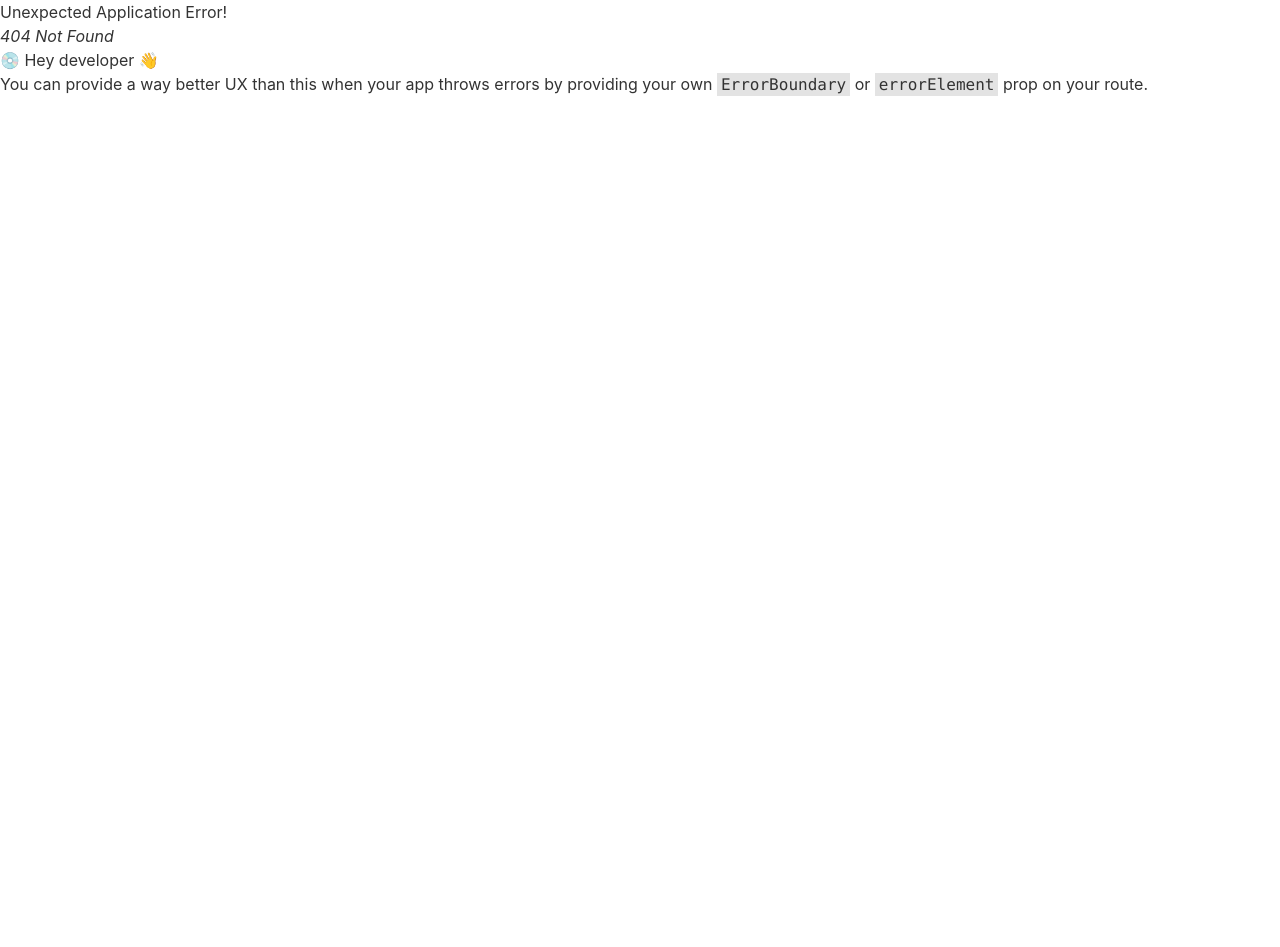
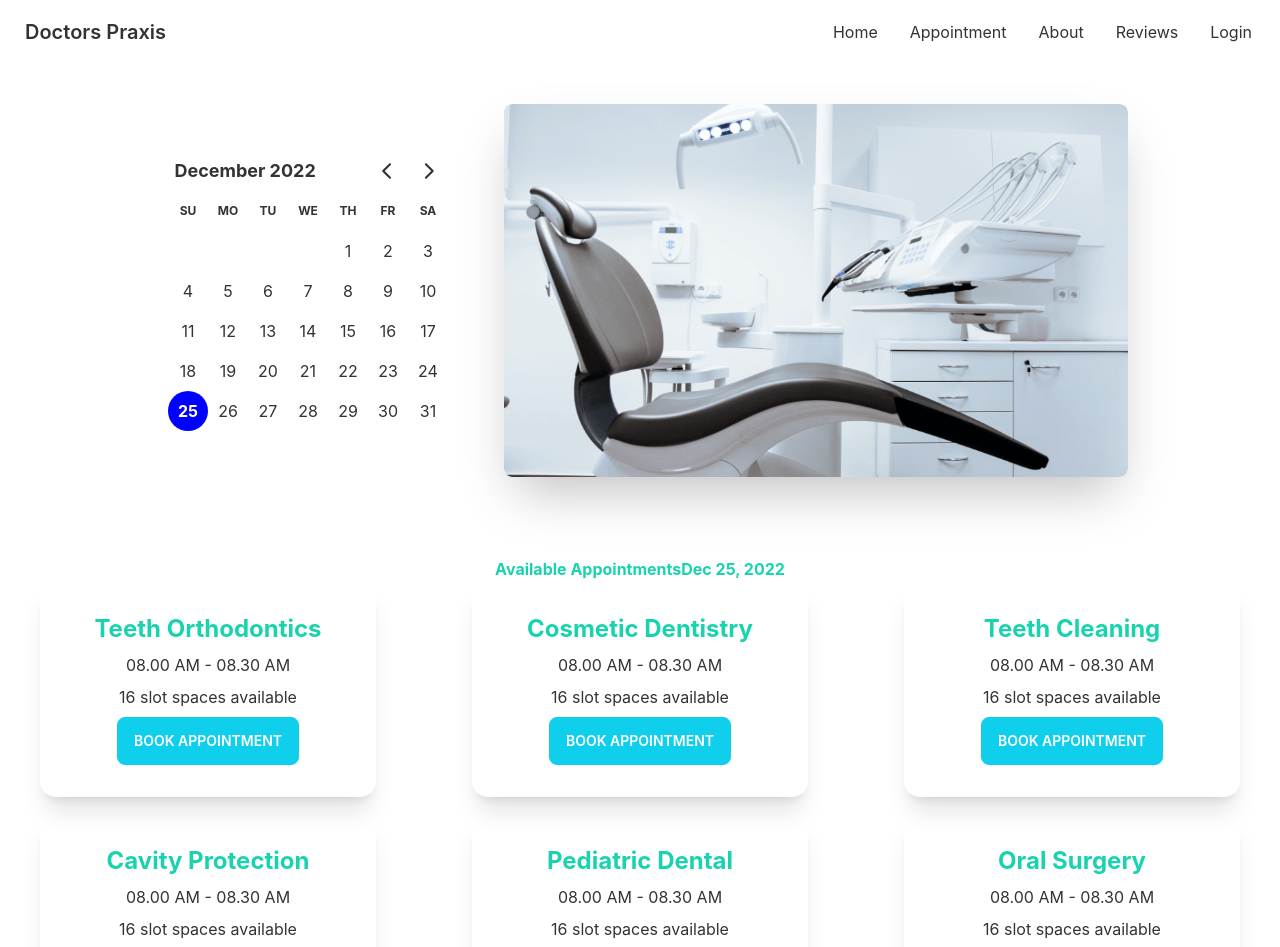
Before and after one commit to mahmudul1024/Doctor_new, a React (Create React App) app: page /appointment in a window 1280 px wide. Before the commit this address had no page. Shown: the top 947 px of the page. Before the commit the page ends 800 px from the top, so only its background shows below. Built offline with nearby package versions, Linux system fonts and the light colour scheme.

Commit message:
appointment page done

```diff
--- a/package.json
+++ b/package.json
@@ -7,7 +7,9 @@
     "@testing-library/react": "^13.4.0",
     "@testing-library/user-event": "^13.5.0",
     "daisyui": "^2.46.0",
+    "date-fns": "^2.29.3",
     "react": "^18.2.0",
+    "react-day-picker": "^8.4.1",
     "react-dom": "^18.2.0",
     "react-scripts": "5.0.1",
     "web-vitals": "^2.1.4"
--- /dev/null
+++ b/public/AppointmentOptions.json
@@ -0,0 +1,133 @@
+[
+    {
+      "_id": 1,
+      "name": "Teeth Orthodontics",
+      "slots": [
+        "08.00 AM - 08.30 AM",
+        "08.30 AM - 09.00 AM",
+        "09.00 AM - 9.30 AM",
+        "09.30 AM - 10.00 AM",
+        "10.00 AM - 10.30 AM",
+        "10.30 AM - 11.00 AM",
+        "11.00 AM - 11.30 AM",
+        "11.30 AM - 12.00 AM",
+        "1.00 PM - 1.30 PM",
+        "1.30 PM - 2.00 PM",
+        "2.00 PM - 2.30 PM",
+        "2.30 PM - 3.00 PM",
+        "3.00 PM - 3.30 PM",
+        "3.30 PM - 4.00 PM",
+        "4.00 PM - 4.30 PM",
+        "4.30 PM - 5.00 PM"
+      ]
+    },
+    {
+      "_id": 2,
+      "name": "Cosmetic Dentistry",
+      "slots": [
+        "08.00 AM - 08.30 AM",
+        "08.30 AM - 09.00 AM",
+        "09.00 AM - 9.30 AM",
+        "09.30 AM - 10.00 AM",
+        "10.00 AM - 10.30 AM",
+        "10.30 AM - 11.00 AM",
+        "11.00 AM - 11.30 AM",
+        "11.30 AM - 12.00 AM",
+        "1.00 PM - 1.30 PM",
+        "1.30 PM - 2.00 PM",
+        "2.00 PM - 2.30 PM",
+        "2.30 PM - 3.00 PM",
+        "3.00 PM - 3.30 PM",
+        "3.30 PM - 4.00 PM",
+        "4.00 PM - 4.30 PM",
+        "4.30 PM - 5.00 PM"
+      ]
+    },
+    {
+      "_id": 3,
+      "name": "Teeth Cleaning",
+      "slots": [
+        "08.00 AM - 08.30 AM",
+        "08.30 AM - 09.00 AM",
+        "09.00 AM - 9.30 AM",
+        "09.30 AM - 10.00 AM",
+        "10.00 AM - 10.30 AM",
+        "10.30 AM - 11.00 AM",
+        "11.00 AM - 11.30 AM",
+        "11.30 AM - 12.00 AM",
+        "1.00 PM - 1.30 PM",
+        "1.30 PM - 2.00 PM",
+        "2.00 PM - 2.30 PM",
+        "2.30 PM - 3.00 PM",
+        "3.00 PM - 3.30 PM",
+        "3.30 PM - 4.00 PM",
+        "4.00 PM - 4.30 PM",
+        "4.30 PM - 5.00 PM"
+      ]
+    },
+    {
+      "_id": 4,
+      "name": "Cavity Protection",
+      "slots": [
+        "08.00 AM - 08.30 AM",
+        "08.30 AM - 09.00 AM",
+        "09.00 AM - 9.30 AM",
+        "09.30 AM - 10.00 AM",
+        "10.00 AM - 10.30 AM",
+        "10.30 AM - 11.00 AM",
+        "11.00 AM - 11.30 AM",
+        "11.30 AM - 12.00 AM",
+        "1.00 PM - 1.30 PM",
+        "1.30 PM - 2.00 PM",
+        "2.00 PM - 2.30 PM",
+        "2.30 PM - 3.00 PM",
+        "3.00 PM - 3.30 PM",
+        "3.30 PM - 4.00 PM",
+        "4.00 PM - 4.30 PM",
+        "4.30 PM - 5.00 PM"
+      ]
+    },
+    {
+      "name": "Pediatric Dental",
+      "slots": [
+        "08.00 AM - 08.30 AM",
+        "08.30 AM - 09.00 AM",
+        "09.00 AM - 9.30 AM",
+        "09.30 AM - 10.00 AM",
+        "10.00 AM - 10.30 AM",
+        "10.30 AM - 11.00 AM",
+        "11.00 AM - 11.30 AM",
+        "11.30 AM - 12.00 AM",
+        "1.00 PM - 1.30 PM",
+        "1.30 PM - 2.00 PM",
+        "2.00 PM - 2.30 PM",
+        "2.30 PM - 3.00 PM",
+        "3.00 PM - 3.30 PM",
+        "3.30 PM - 4.00 PM",
+        "4.00 PM - 4.30 PM",
+        "4.30 PM - 5.00 PM"
+      ]
+    },
+    {
+      "_id": 6,
+      "name": "Oral Surgery",
+      "slots": [
+        "08.00 AM - 08.30 AM",
+        "08.30 AM - 09.00 AM",
+        "09.00 AM - 9.30 AM",
+        "09.30 AM - 10.00 AM",
+        "10.00 AM - 10.30 AM",
+        "10.30 AM - 11.00 AM",
+        "11.00 AM - 11.30 AM",
+        "11.30 AM - 12.00 AM",
+        "1.00 PM - 1.30 PM",
+        "1.30 PM - 2.00 PM",
+        "2.00 PM - 2.30 PM",
+        "2.30 PM - 3.00 PM",
+        "3.00 PM - 3.30 PM",
+        "3.30 PM - 4.00 PM",
+        "4.00 PM - 4.30 PM",
+        "4.30 PM - 5.00 PM"
+      ]
+    }
+  ]
--- /dev/null
+++ b/src/Pages/Appointment/AppointCard.js
@@ -0,0 +1,23 @@
+import React from "react";
+
+const AppointCard = ({ appCard }) => {
+  const { name, slots } = appCard;
+  return (
+    <div className="card shadow-xl mx-10 ">
+      <div className="card-body text-center">
+        <h2 className="text-2xl font-bold text-secondary ">{name}</h2>
+        <p>{slots.length > 0 ? slots[0] : "Try Another Day"}</p>
+        <p>
+          {slots.length} slot {slots.length > 1 ? "spaces" : "space"} available
+        </p>
+        <div className="card-actions justify-center">
+          <button className=" text-white btn btn-primary">
+            Book Appointment
+          </button>
+        </div>
+      </div>
+    </div>
+  );
+};
+
+export default AppointCard;
--- /dev/null
+++ b/src/Pages/Appointment/Appointment.js
@@ -0,0 +1,21 @@
+import React, { useState } from "react";
+import AppointmentBanner from "./AppointmentBanner";
+import AvailableAppointments from "./AvailableAppointments";
+
+const Appointment = () => {
+  const [selectedDate, setSelectedDate] = useState(new Date());
+
+  return (
+    <div>
+      <AppointmentBanner
+        selectedDate={selectedDate}
+        setSelectedDate={setSelectedDate}
+      ></AppointmentBanner>
+      <AvailableAppointments
+        selectedDate={selectedDate}
+      ></AvailableAppointments>
+    </div>
+  );
+};
+
+export default Appointment;
--- /dev/null
+++ b/src/Pages/Appointment/AppointmentBanner.js
@@ -0,0 +1,25 @@
+import React, { useState } from "react";
+import chair from "../../assets/images/chair.png";
+import { DayPicker } from "react-day-picker";
+import { format } from "date-fns";
+
+const AppointmentBanner = ({ setSelectedDate, selectedDate }) => {
+  return (
+    <header className="my-6">
+      <div className="hero ">
+        <div className="hero-content flex-col lg:flex-row-reverse">
+          <img src={chair} className="w-1/2  rounded-lg shadow-2xl" />
+          <div className=" mr-6">
+            <DayPicker
+              mode="single"
+              selected={selectedDate}
+              onSelect={setSelectedDate}
+            ></DayPicker>
+          </div>
+        </div>
+      </div>
+    </header>
+  );
+};
+
+export default AppointmentBanner;
--- /dev/null
+++ b/src/Pages/Appointment/AvailableAppointments.js
@@ -0,0 +1,27 @@
+import React, { useEffect, useState } from "react";
+import { format } from "date-fns";
+import AppointCard from "./AppointCard";
+
+const AvailableAppointments = ({ selectedDate }) => {
+  const [appointmentOptions, setAppointmentOptions] = useState([]);
+
+  useEffect(() => {
+    fetch("appointmentOptions.json")
+      .then((res) => res.json())
+      .then((data) => setAppointmentOptions(data));
+  }, []);
+  return (
+    <section className="mt-16">
+      <p className="text-center font-bold text-secondary">
+        Available Appointments{format(selectedDate, "PP")}
+      </p>
+      <div className="grid grid-cols-1 lg:grid-cols-3 md:grid-cols-2 gap-4">
+        {appointmentOptions.map((option) => (
+          <AppointCard key={option._id} appCard={option}></AppointCard>
+        ))}
+      </div>
+    </section>
+  );
+};
+
+export default AvailableAppointments;
--- a/src/Pages/DentalCare/DentalCare.js
+++ b/src/Pages/DentalCare/DentalCare.js
@@ -1,15 +1,16 @@
 import React from "react";
 import PrimaryButtons from "../../assets/components/PrimaryButtons";
+import treatment from "../../assets/images/treatment.png";
 
 const DentalCare = () => {
   return (
     <div>
-      <div className="hero mt-16">
-        <div className="hero-content flex-col  lg:flex-row justify-end    ">
-          <div className="">
+      <div className="hero my-16">
+        <div className="hero-content    flex-col lg:flex-row  ">
+          <div className="w-1/2  flex lg:justify-end justify-center">
             <img
-              src="https://placeimg.com/260/400/arch"
-              className="lg:mr-8 rounded-lg shadow-2xl "
+              src={treatment}
+              className="lg:mr-8 rounded-lg shadow-2xl w-1/2"
             />
           </div>
           <div className="w-1/2 ml-8">
--- a/src/Routes/Routes.js
+++ b/src/Routes/Routes.js
@@ -1,5 +1,6 @@
 import { createBrowserRouter } from "react-router-dom";
 import Main from "../Layout/Main";
+import Appointment from "../Pages/Appointment/Appointment";
 import Home from "../Pages/Home/Home";
 import Login from "../Pages/Login/Login";
 
@@ -16,6 +17,10 @@
         path: "/login",
         element: <Login></Login>,
       },
+      {
+        path: "/appointment",
+        element: <Appointment></Appointment>,
+      },
     ],
   },
 ]);
--- a/src/assets/components/PrimaryButtons.js
+++ b/src/assets/components/PrimaryButtons.js
@@ -2,7 +2,7 @@
 
 const PrimaryButtons = ({ children }) => {
   return (
-    <button className="btn bg-gradient-to-r from-primary to-secondary text-white border-none">
+    <button className="btn bg-gradient-to-r via-blue-500   from-primary to-secondary text-white border-none">
       {children}
     </button>
   );
```
Also changed, not shown: src/index.js (+7 -6 lines), 1 other file (tests, documents, lock files or other folders).
